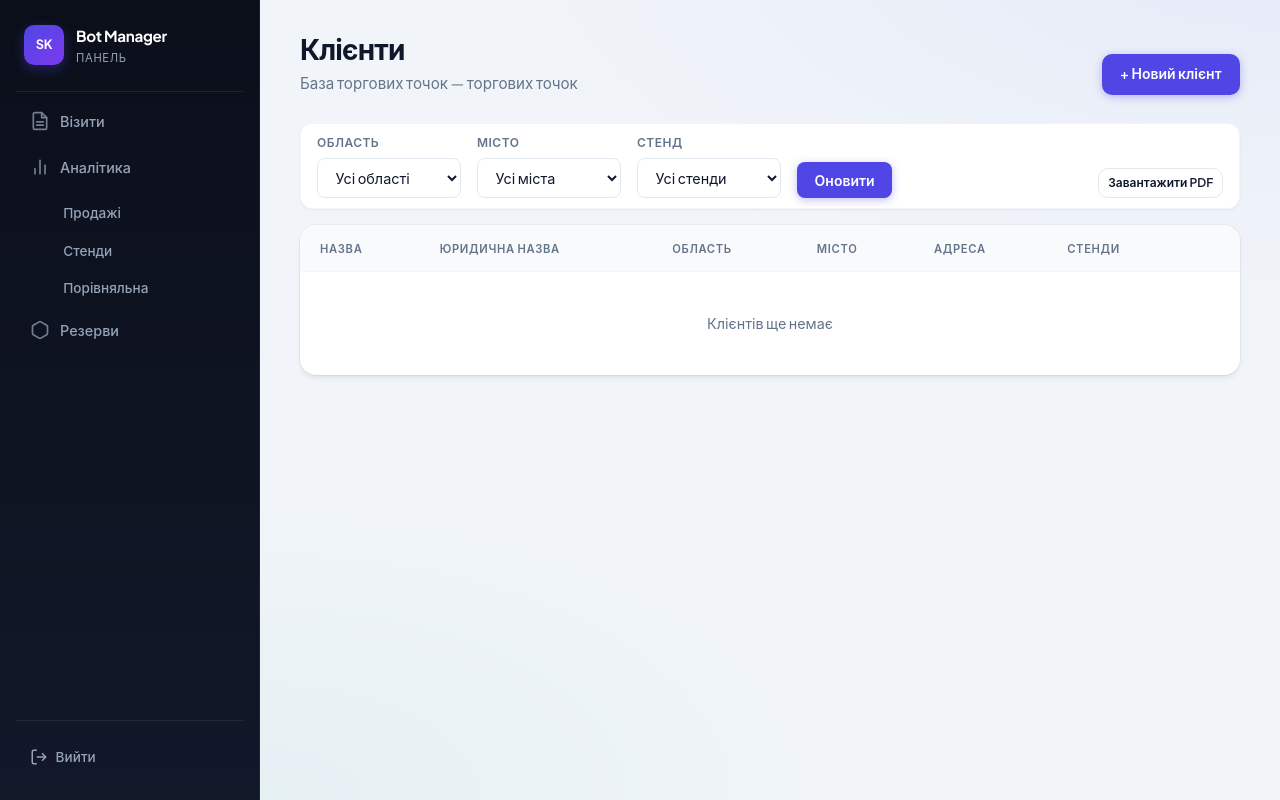
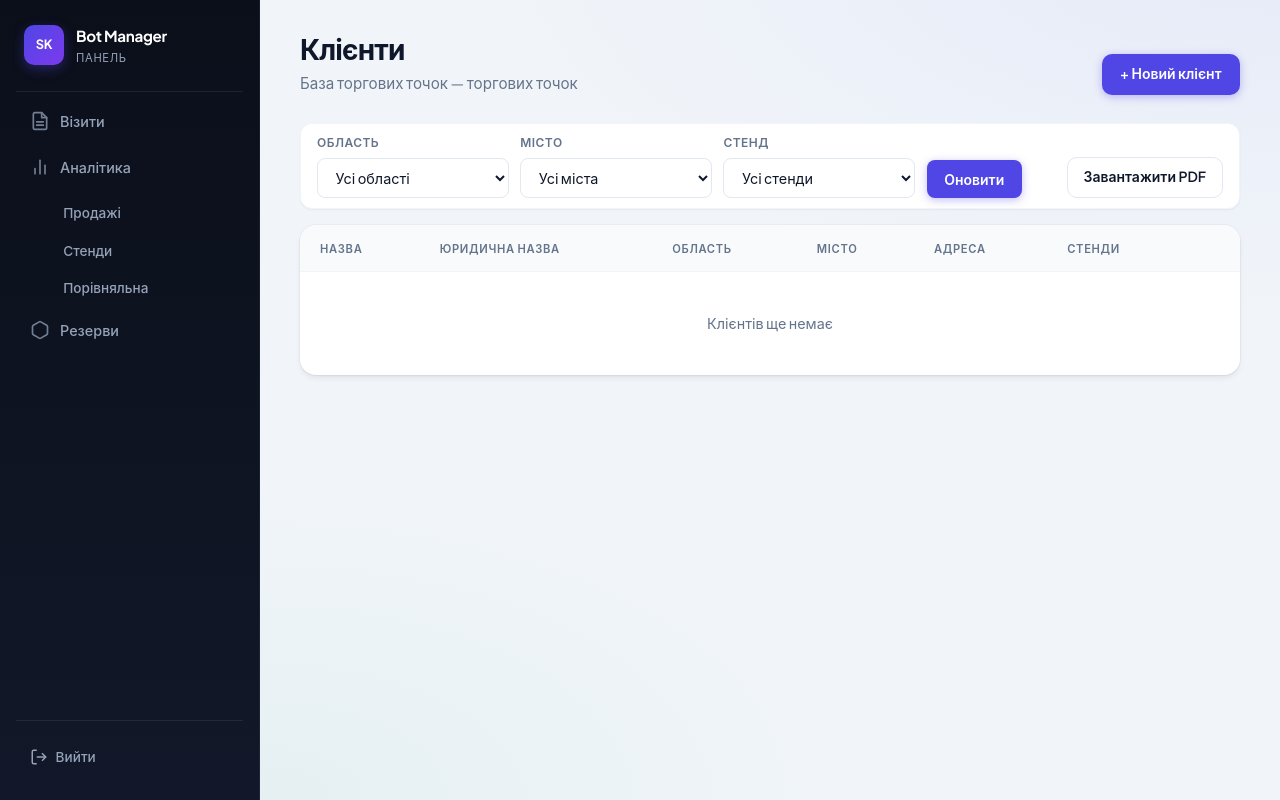
Before and after one commit to Undrey-ua/SK_Bot_Manager, a Python web app: template web/templates/clients.html in a window 1280 px wide. Run offline with Jinja, Linux system fonts and the light colour scheme; the template is opened without the code that fills it, so the values that code supplies are empty.

Commit message:
Вирівняти кнопки фільтрів і PDF в один ряд на сторінках клієнтів і візитів.
Co-authored-by: Cursor <cursoragent@cursor.com>

```diff
--- a/web/static/styles.css
+++ b/web/static/styles.css
@@ -863,7 +863,6 @@ tbody td strong {
 .filters--compact .filters__field--manager select {
   min-width: 10rem;
   max-width: 16rem;
-  width: 16rem;
 }
 
 .filters.filters--compact,
@@ -899,23 +898,38 @@ form.filters:has(.filters__field--region) {
   width: 100%;
 }
 
-.visits-filters.filters.filters--compact {
+.filters--toolbar.filters.filters--compact {
   display: flex;
   flex-wrap: nowrap;
   align-items: flex-end;
   gap: 0.55rem 0.7rem;
 }
 
-.visits-filters label {
+.filters--toolbar label {
   min-width: 0;
 }
 
-.visits-filters .filters__field--manager {
+.filters--toolbar .filters__field--manager {
   flex: 1 1 11rem;
   max-width: 14rem;
 }
 
-.visits-filters .filters__field--manager select {
+.filters--toolbar .filters__field--manager select {
+  width: 100%;
+  min-width: 0;
+  max-width: none;
+}
+
+.filters--toolbar .filters__field--region,
+.filters--toolbar .filters__field--city,
+.filters--toolbar .filters__field--stand {
+  flex: 1 1 8rem;
+  max-width: 12rem;
+}
+
+.filters--toolbar .filters__field--region select,
+.filters--toolbar .filters__field--city select,
+.filters--toolbar .filters__field--stand select {
   width: 100%;
   min-width: 0;
   max-width: none;
@@ -949,27 +963,31 @@ form.filters:has(.filters__field--region) {
   flex: 0 0 auto;
 }
 
-.visits-filters .filters__apply {
+.filters--toolbar .filters__apply {
   flex-wrap: nowrap;
-}
-
-.visits-filters .filters__pdf {
+  flex: 0 0 auto;
+}
+
+.filters--toolbar .filters__pdf {
   margin-left: auto;
   margin-bottom: 0;
   padding: 0.55rem 1rem;
   font-size: 0.875rem;
   min-height: 2.4rem;
-}
-
-.visits-filters .filters__apply .btn,
-.visits-filters .clients-filters__reset {
+  flex: 0 0 auto;
+  white-space: nowrap;
+}
+
+.filters--toolbar .filters__apply .btn,
+.filters--toolbar .clients-filters__reset {
   min-height: 2.4rem;
   margin-bottom: 0;
+  white-space: nowrap;
 }
 
 .filters__apply {
   display: flex;
-  flex-wrap: wrap;
+  flex-wrap: nowrap;
   align-items: flex-end;
   gap: 0.5rem;
 }
@@ -979,6 +997,7 @@ form.filters:has(.filters__field--region) {
   align-self: flex-end;
   padding: 0.62rem 1.25rem;
   font-size: 0.9rem;
+  white-space: nowrap;
 }
 
 /* ——— Panelled filter sections (analytics) ——— */
@@ -3315,6 +3334,7 @@ form.filters.filters--panelled:has(.filters__field--region) {
     display: grid;
   }
 
+  .filters--toolbar.filters.filters--compact,
   .visits-filters.filters.filters--compact {
     display: grid;
     flex-wrap: wrap;
@@ -3326,11 +3346,18 @@ form.filters.filters--panelled:has(.filters__field--region) {
     flex-wrap: wrap;
   }
 
-  .visits-filters .filters__field--manager,
+  .filters--toolbar .filters__field--manager,
+  .filters--toolbar .filters__field--region,
+  .filters--toolbar .filters__field--city,
+  .filters--toolbar .filters__field--stand,
   .visits-filters .filters__field--visit-type,
   .visits-filters .filters__field--year,
   .visits-filters .filters__field--week {
     max-width: none;
+  }
+
+  .filters--toolbar .filters__pdf {
+    margin-left: 0;
   }
 
   .filters__pdf {
--- a/web/templates/clients.html
+++ b/web/templates/clients.html
@@ -34,7 +34,7 @@
   {% endif %}
 </header>
 
-<form class="filters filters--compact clients-filters" method="get" action="{{ list_base_path }}">
+<form class="filters filters--compact filters--toolbar clients-filters" method="get" action="{{ list_base_path }}">
   {% if can_filter_managers %}
   <label class="filters__field--manager">
     Менеджер
@@ -83,7 +83,7 @@
     <a href="{{ list_base_path }}" class="btn btn-secondary btn-sm clients-filters__reset">Скинути</a>
     {% endif %}
   </div>
-  <a class="btn btn-secondary btn-sm filters__pdf" href="{{ clients_pdf_url }}" target="_blank" rel="noopener">Завантажити PDF</a>
+  <a class="btn btn-secondary filters__pdf" href="{{ clients_pdf_url }}" target="_blank" rel="noopener">Завантажити PDF</a>
 </form>
 
 <div class="card">
--- a/web/templates/visits.html
+++ b/web/templates/visits.html
@@ -28,7 +28,7 @@
   </a>
 </nav>
 
-<form class="filters filters--compact visits-filters" method="get" action="/">
+<form class="filters filters--compact filters--toolbar visits-filters" method="get" action="/">
   {% if can_filter_managers %}
   <label class="filters__field--manager">
     Менеджер
```
